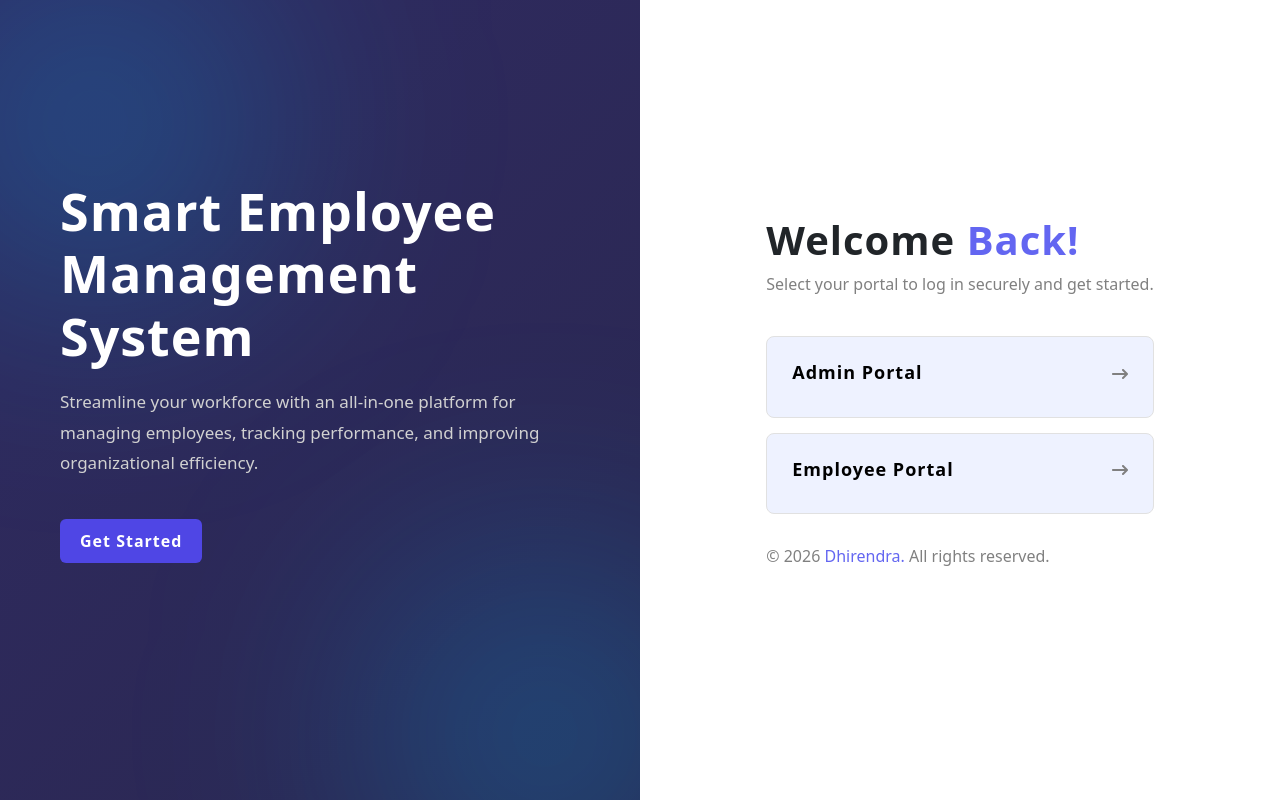
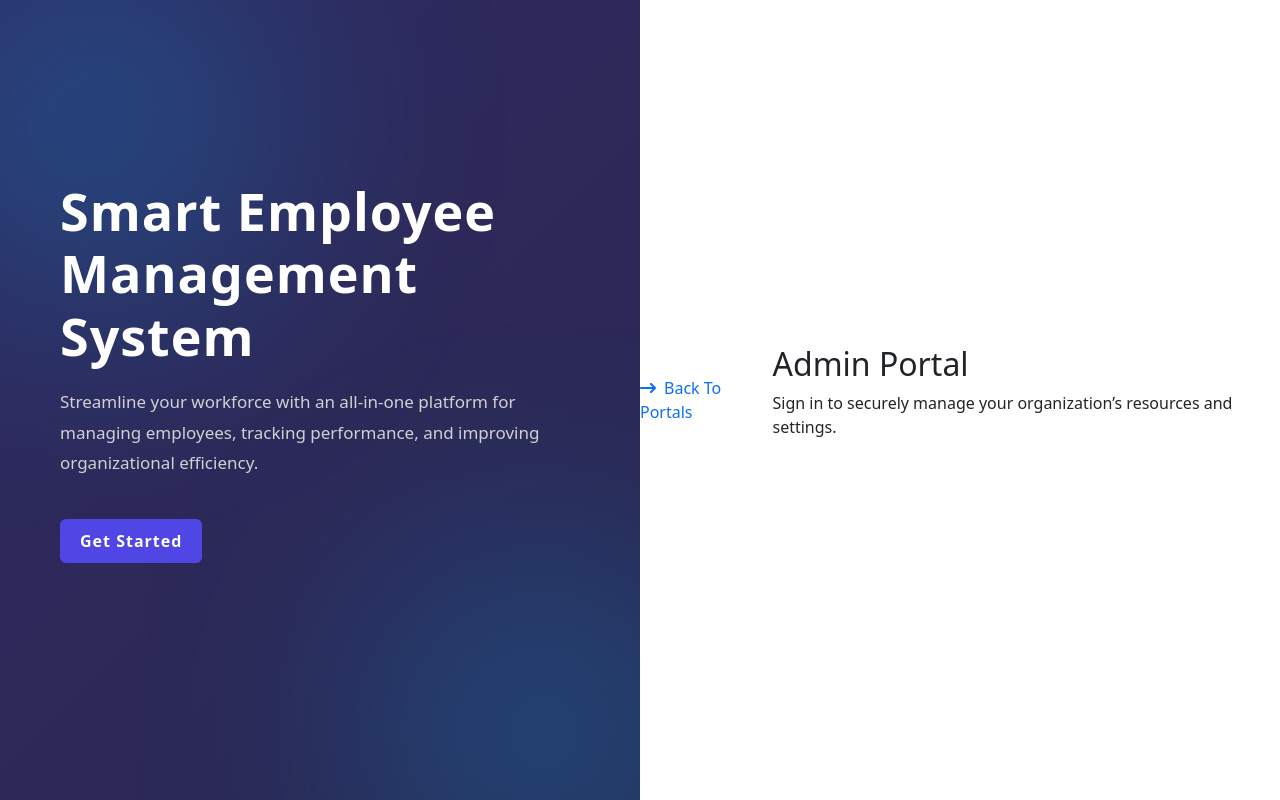
Before and after one commit to dhirendrabam001/Employee-Management-System, a React (Vite) app in the folder client/: page /admin/portal in a window 1280 px wide. Built offline with nearby package versions, Linux system fonts and the light colour scheme.

Commit message:
updated code

```diff
--- a/client/src/App.css
+++ b/client/src/App.css
@@ -171,4 +171,5 @@
 .next-info p {
   color: grey;
   font-size: 16px;
+  font-weight: bold;
 }
--- a/client/src/App.jsx
+++ b/client/src/App.jsx
@@ -1,12 +1,18 @@
 import "bootstrap/dist/css/bootstrap.min.css";
 import "bootstrap/dist/js/bootstrap.bundle.min.js";
 import "./App.css";
+
 import HeroSection from "./features/home/pages/HeroSection";
+import { Route, Routes } from "react-router-dom";
+import LoginSection from "./components/auth/pages/LoginSection";
 
 function App() {
   return (
     <div className="full-layout">
-      <HeroSection />
+      <Routes>
+        <Route path="/" element={<HeroSection />}></Route>
+        <Route path="/admin/portal" element={<LoginSection />}></Route>
+      </Routes>
     </div>
   );
 }
--- /dev/null
+++ b/client/src/components/auth/components/Login.jsx
@@ -0,0 +1,23 @@
+import { FaArrowRightLong } from "react-icons/fa6";
+import { Link } from "react-router-dom";
+
+const Login = () => {
+  return (
+    <div className="d-flex align-items-center justify-content-center">
+      <div className="link-back">
+        <Link to="/" className="text-decoration-none">
+          <FaArrowRightLong className="mb-1 me-2" />
+          Back To Portals
+        </Link>
+      </div>
+      <div>
+        <h2>Admin Portal</h2>
+        <p>
+          Sign in to securely manage your organization’s resources and settings.
+        </p>
+      </div>
+    </div>
+  );
+};
+
+export default Login;
--- /dev/null
+++ b/client/src/components/auth/pages/LoginSection.jsx
@@ -0,0 +1,19 @@
+import Banner from "../../../features/home/components/Banner";
+import Login from "../components/Login";
+
+const LoginSection = () => {
+  return (
+    <div className="hero-section">
+      <div className="row align-items-center g-0 h-100">
+        <div className="col-12 col-md-6 col-lg-6 d-flex align-items-center justify-content-center bg-light">
+          <Banner />
+        </div>
+        <div className="col-12 col-md-6 col-lg-6 d-none d-md-block">
+          <Login />
+        </div>
+      </div>
+    </div>
+  );
+};
+
+export default LoginSection;
--- a/client/src/features/home/components/BannerRight.jsx
+++ b/client/src/features/home/components/BannerRight.jsx
@@ -1,6 +1,8 @@
 import { FaArrowRightLong } from "react-icons/fa6";
+import { useNavigate } from "react-router-dom";
 
 const BannerRight = () => {
+  const navigate = useNavigate();
   return (
     <div className="d-flex align-items-center justify-content-center">
       <div className="banner-right">
@@ -10,7 +12,10 @@ const BannerRight = () => {
         <p>Select your portal to log in securely and get started.</p>
         <div className="btn-info">
           <div className="banner-button">
-            <button className="banner-btn d-flex align-items-center justify-content-between">
+            <button
+              className="banner-btn d-flex align-items-center justify-content-between"
+              onClick={() => navigate("/admin/portal")}
+            >
               <div className="btn-title">
                 <h6>Admin Portal</h6>
               </div>
--- a/client/src/main.jsx
+++ b/client/src/main.jsx
@@ -1,8 +1,6 @@
 import { createRoot } from "react-dom/client";
-
+import App from "./App.jsx";
 import { BrowserRouter } from "react-router-dom";
-import App from "./App.jsx";
-
 createRoot(document.getElementById("root")).render(
   <BrowserRouter>
     <App />
```
Also changed, not shown: client/src/components/ui/BannerButton.jsx (deleted).
